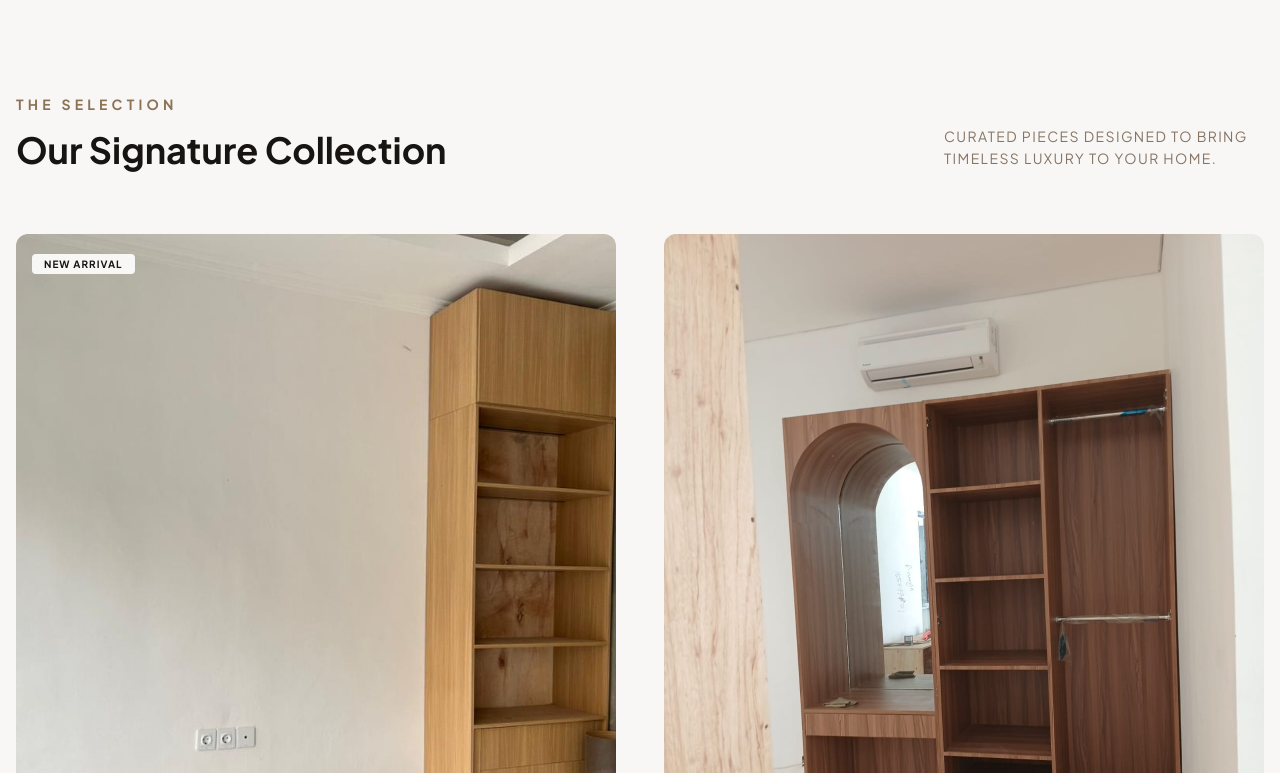
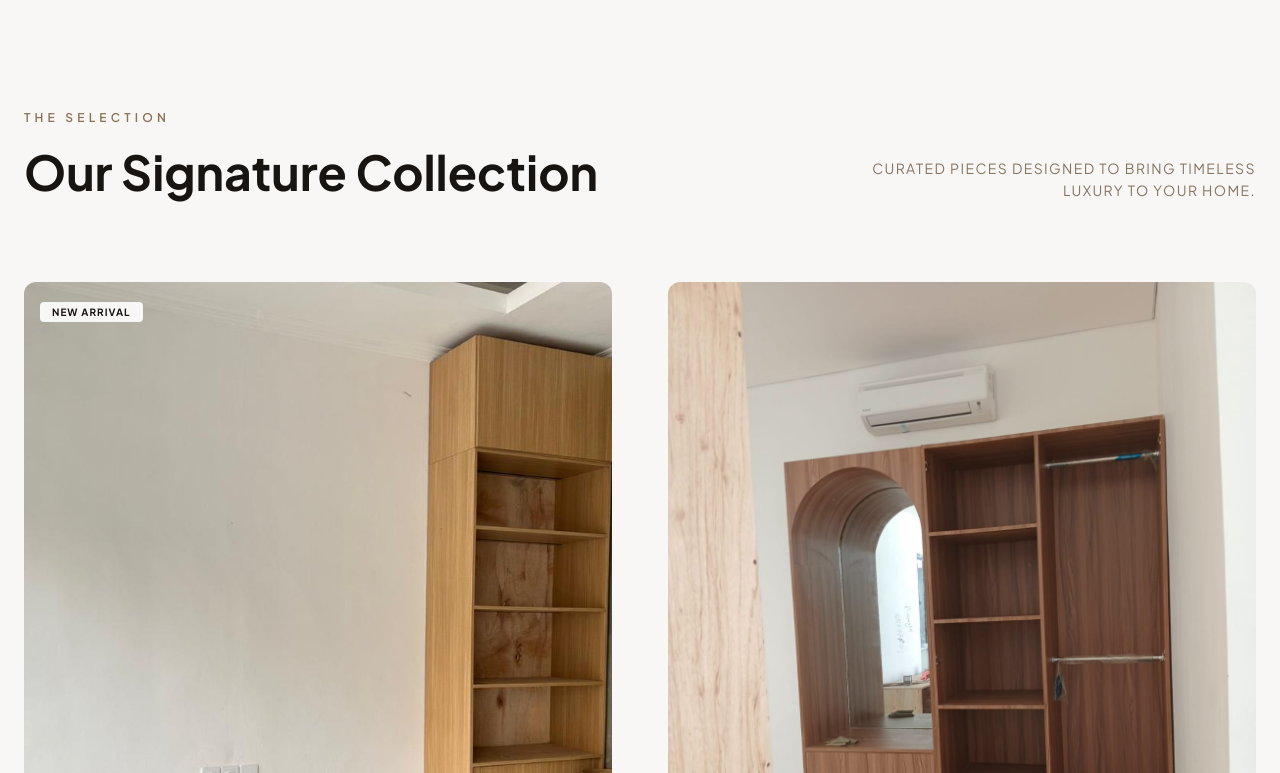
Before and after one commit to agusdwyna/arjunafurniture, a React (Vite) app: page / in a window 1280 px wide. Shown: the part 747-1520 px from the top of the page. Built offline with nearby package versions, Linux system fonts and the light colour scheme.

Commit message:
fix image path for github pages

```diff
--- a/src/App.jsx
+++ b/src/App.jsx
@@ -89,20 +89,30 @@ export default function ArjunaFurniture() {
 
 
       {/* Product Showcase */}
-        <section className="py-24 px-4 max-w-7xl mx-auto">
-          <div className="flex flex-col md:flex-row items-end justify-between mb-16 gap-4">
+<section className="py-20 md:py-28 px-6 max-w-7xl mx-auto">
+
+  {/* Header */}
+  <div className="flex flex-col md:flex-row md:items-end justify-between mb-14 md:mb-20 gap-6">
+
     <div className="max-w-xl">
-              <span className="text-[#8B7355] font-bold tracking-[0.3em] uppercase text-sm block mb-4">
+      <span className="text-[#8B7355] font-semibold tracking-[0.35em] uppercase text-xs block mb-4">
         The Selection
       </span>
-              <h2 className="text-4xl font-bold">Our Signature Collection</h2>
+
+      <h2 className="text-3xl md:text-4xl lg:text-5xl font-bold leading-tight">
+        Our Signature Collection
+      </h2>
     </div>
-            <p className="text-[#877564] max-w-xs text-sm uppercase tracking-widest leading-relaxed">
+
+    <p className="text-[#877564] max-w-sm text-sm uppercase tracking-widest leading-relaxed text-left md:text-right">
       Curated pieces designed to bring timeless luxury to your home.
     </p>
+
   </div>
 
-          <div className="grid grid-cols-1 md:grid-cols-2 gap-12">
+  {/* Product Grid */}
+  <div className="grid grid-cols-1 md:grid-cols-2 gap-10 md:gap-14">
+
     {/* Product Card 1 */}
     <ProductCard
       image={img1}
@@ -119,8 +129,11 @@ export default function ArjunaFurniture() {
       description="A custom wardrobe featuring a signature arched vanity design combined with open shelving and hanging space. Crafted with premium wood textures to create a sophisticated yet functional bedroom statement piece."
       whatsappMessage="Halo! Saya tertarik dengan Elegant Arch Wardrobe Set. Bisakah saya mendapatkan info lebih lanjut mengenai harga dan custom design?"
     />
+
   </div>
+
 </section>
+
 
         {/* Why Choose Us */}
         <section className="bg-[#fdfcfb] dark:bg-[#211911]/50 py-24">
@@ -155,30 +168,39 @@ export default function ArjunaFurniture() {
         {/* Gallery Grid */}
         <section className="py-24 px-4">
   <div className="max-w-7xl mx-auto">
-            <div className="grid grid-cols-1 md:grid-cols-12 gap-6 h-auto md:h-[800px]">
+    <div className="grid grid-cols-1 md:grid-cols-12 gap-6 md:h-[800px]">
+
+      {/* Left Large Image */}
       <div
-                className="md:col-span-8 h-64 md:h-auto overflow-hidden rounded-xl bg-cover bg-center"
+        className="md:col-span-8 aspect-square md:aspect-auto md:h-auto overflow-hidden rounded-xl bg-cover bg-center"
         style={{
           backgroundImage: `url(${img4})`
         }}
       />
-              <div className="md:col-span-4 grid grid-rows-2 gap-6">
+
+      {/* Right Side Images */}
+      <div className="md:col-span-4 grid grid-cols-2 md:grid-cols-1 gap-6">
+
         <div
-                  className="h-32 md:h-auto overflow-hidden rounded-xl bg-cover bg-center"
+          className="aspect-square md:aspect-auto md:h-auto overflow-hidden rounded-xl bg-cover bg-center"
           style={{
             backgroundImage: `url(${img6})`
           }}
         />
+
         <div
-                  className="h-32 md:h-auto overflow-hidden rounded-xl bg-cover bg-center"
+          className="aspect-square md:aspect-auto md:h-auto overflow-hidden rounded-xl bg-cover bg-center"
           style={{
             backgroundImage: `url(${img7})`
           }}
         />
+
       </div>
+
     </div>
   </div>
 </section>
+
 
         {/* Final CTA */}
         <section className="py-24 bg-[#8B7355] dark:bg-[#8B7355]/90 text-white text-center px-4">
```
Lines whose indentation alone changed are shown as unchanged.
